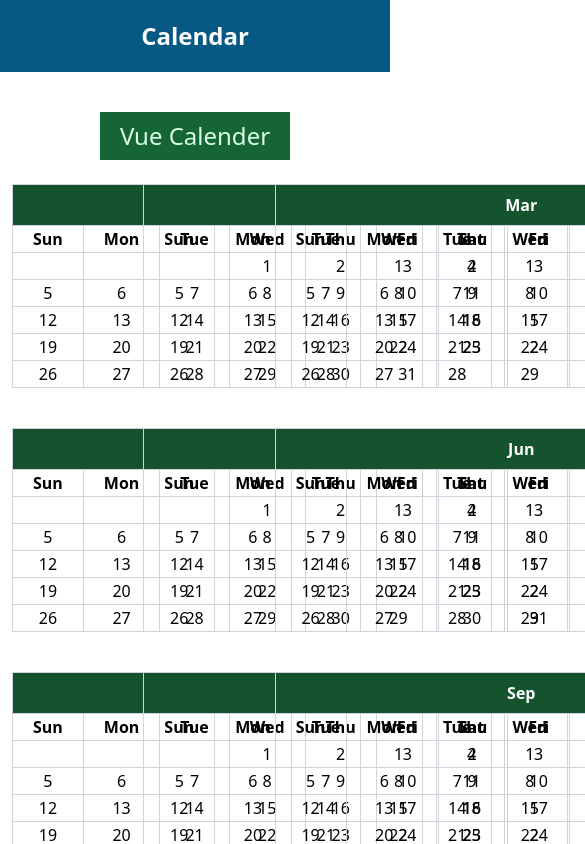
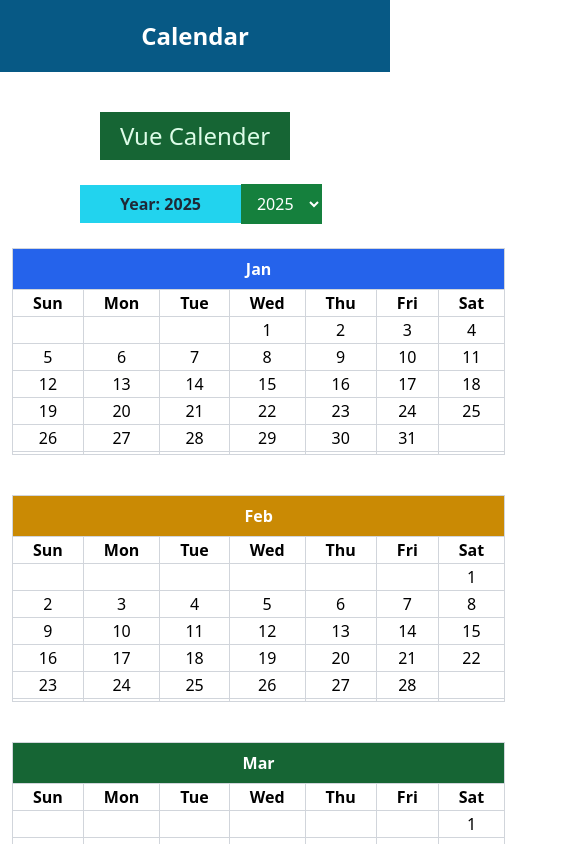
Before and after one commit to rayhanalshorif133/Play-With-Vue_Js, a Vue app in the folder raw_vue3/app_2/: page / in a window 390 px wide. Shown: the top 844 px of the page, 585 px wide, since content can reach past the window. Built offline with nearby package versions, Linux system fonts and the light colour scheme.

Commit message:
calcuated

```diff
--- a/raw_vue3/app_2/src/components/Calendar.vue
+++ b/raw_vue3/app_2/src/components/Calendar.vue
@@ -7,25 +7,23 @@
       >
         Vue Calender
       </h3>
-      <div class="grid grid-cols-3 gap-4">
-        <CalendarItem month="Jan" year="2023" />
-        <CalendarItem month="Feb" year="2023" />
-        <CalendarItem month="Mar" year="2023" />
-        <CalendarItem month="Apr" year="2023" />
-        <CalendarItem month="May" year="2023" />
-        <CalendarItem month="Jun" year="2023" />
-        <CalendarItem month="Jul" year="2023" />
-        <CalendarItem month="Aug" year="2023" />
-        <CalendarItem month="Sep" year="2023" />
-        <CalendarItem month="Oct" year="2023" />
-        <CalendarItem month="Nov" year="2023" />
-        <CalendarItem month="Dec" year="2023" />
+      <h4 class="m-auto text-center  justify-center mt-6">
+        <span class="text-gray-800 bg-cyan-400 py-2 px-10 font-semibold">Year: {{ year }}</span>
+        <select class="w-auto bg-green-700 text-white py-2 px-3 outline-none" v-model="year" @change="handleYear">
+          <option v-for="(item,index) in years" :key="index" :value="item">{{ item }}</option>
+        </select>
+      </h4>
+      <div class="grid grid-cols-1 md:grid-cols-2 xl:grid-cols-3 gap-4">
+        <span v-for="(item,index) in months" :key="index" >
+          <CalendarItem v-bind:month={item} :year={year} />
+        </span>
       </div>
     </div>
   </div>
 </template>
 
 <script>
+
 import Header from "./Header.vue";
 import CalendarItem from "./_partials/CalendarItem.vue";
 export default {
@@ -33,6 +31,27 @@
     Header,
     CalendarItem,
   },
+  data() {
+    return {
+      months : ["Jan","Feb","Mar","Apr","May","Jun","Jul","Aug","Sep","Oct","Nov","Dec"],
+      year: "2025",
+    };
+  },
+  methods: {
+    handleYear() {
+      return this.year;
+    },
+  },
+  computed: {
+    years() {
+      let currentYear = new Date().getFullYear() - 130;
+      let years = [];
+      for (let i = currentYear; i <= currentYear + 150; i++) {
+        years.push(i);
+      }
+      return years;
+    },
+  },
 };
 </script>
 
--- a/raw_vue3/app_2/src/components/_partials/CalendarItem.vue
+++ b/raw_vue3/app_2/src/components/_partials/CalendarItem.vue
@@ -4,8 +4,8 @@
       class="border border-gray-300 justify-center mx-auto w-fit text-center mt-6"
     >
       <tr>
-        <th colspan="7" class="bg-green-900 py-2 text-base text-white">
-          {{ month }}
+        <th colspan="7" :class="`${headerBgColor()} py-2 text-base text-white`">
+          {{ month.item }}
         </th>
       </tr>
       <tr>
@@ -17,7 +17,7 @@
           {{ day }}
         </th>
       </tr>
-      <tr v-for="(col, col_index) in 5" :key="col_index" v-once>
+      <tr v-for="(col, col_index) in 6" :key="col_index" v-once>
         <td
           class="border border-gray-300"
           v-for="(item, item_index) in 7"
@@ -25,7 +25,7 @@
           v-once
         >
           <span v-if="return_value <= totalDays()">
-            <span v-if="col_index == 0 && item_index > 2">
+            <span v-if="col_index == 0 && item_index > SET_GAP()">
               {{ return_value++ }}
             </span>
             <span v-else-if="col_index > 0">{{ return_value++ }}</span>
@@ -46,15 +46,17 @@
     year:{
       type: String,
       required: true,
-    }
+    },
   },
   mounted() {
     this.totalDays();
+    console.log(this.year);
   },
   data() {
     return {
       days: ["Sun", "Mon", "Tue", "Wed", "Thu", "Fri", "Sat"],
       months : ["Jan","Feb","Mar","Apr","May","Jun","Jul","Aug","Sep","Oct","Nov","Dec"],
+      bgColors: ["bg-red-600", "bg-green-800", "bg-blue-600", "bg-yellow-600", "bg-cyan-600", "bg-pink-600"],
       total_days: 1,
       return_value: 1,
     };
@@ -66,9 +68,18 @@
       return days;
     },
     totalDays() {
-      this.total_days = this.getDaysInMonth(this.month, this.year);
+      console.log(this.month.item, this.year.year);
+      this.total_days = this.getDaysInMonth(this.month.item, this.year.year);
       return this.total_days;
     },
+    headerBgColor() {
+      return this.bgColors[Math.floor(Math.random() * this.bgColors.length)];
+    },
+    SET_GAP(){
+      const GET_MONTH = this.months.indexOf(this.month.item) + 1;
+      const GET_DAY = new Date(`${this.year.year}-${GET_MONTH}-01`).getDay() -1;
+      return GET_DAY;
+    }
   },
 };
 </script>
```
